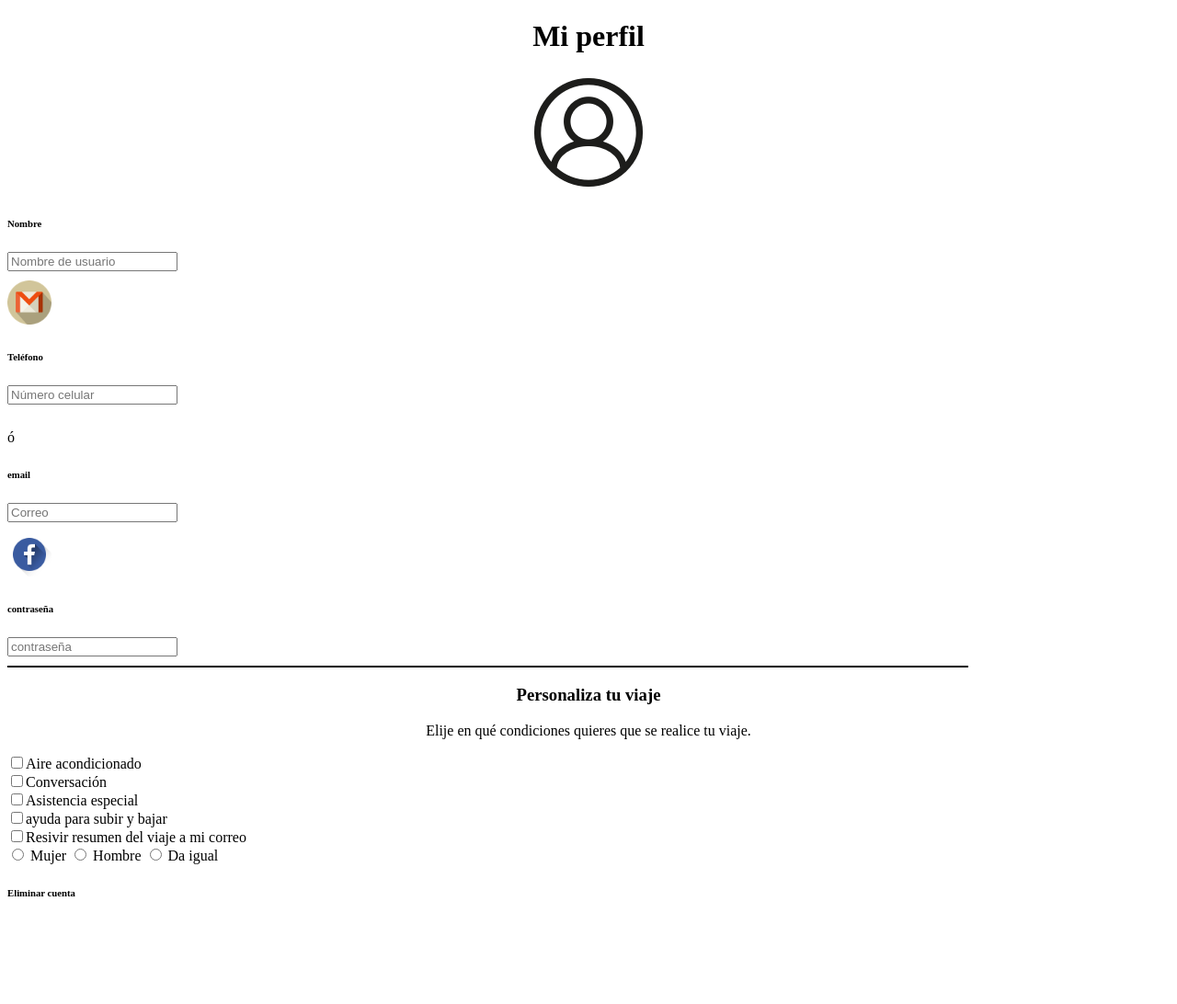
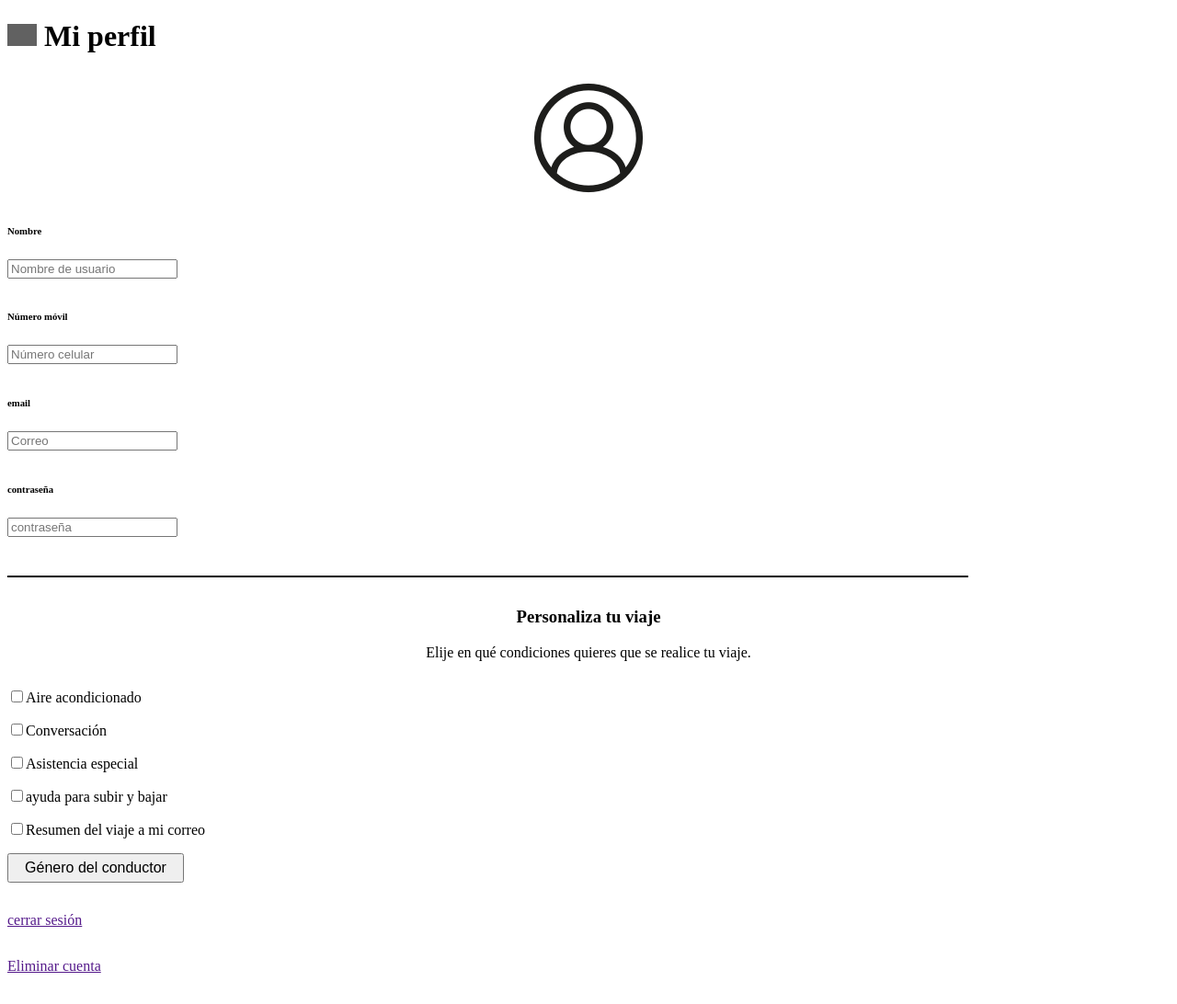
Before and after one commit to GelenMR/Hackaton-Uber, an Angular app: page /profile in a window 1280 px wide. Shown: the whole page at 92% size. Before the commit the page ends 1002 px from the top, so only its background shows below. Built offline with nearby package versions, Linux system fonts and the light colour scheme; grey boxes are pictures that could not be loaded; what angularfire2 would draw is missing.

Commit message:
reestructuración de html, agrego botones de cierre de sesión y eliminación de cuenta, y estilos en css

```diff
--- a/src/app/components/profile/profile.component.css
+++ b/src/app/components/profile/profile.component.css
@@ -1,5 +1,14 @@
-.title, .photograph-profile, .trip{
+.arrow-back {
+    filter: invert(100%);
+    width: 1em;
+  }
+
+  .photograph-profile, .trip{
       text-align: center;
+  }
+
+  .photograph-profile,  .title {
+      margin-bottom: 1.7em;
   }
 
   .gmail, .facebook {
@@ -7,13 +16,41 @@
       height: 3em;
   }
 
-.name-gmail, .celphone-o, .email-facebook, .pass {
+  .name, .celphone, .email, .pass {
       margin-bottom: .8em;
   }
 
   .line {
       border: .1em solid black;
       width: 82.5%;
+      margin-top: 2em;
+      margin-bottom: 2em;
+  }
+
+  .trip {
+      margin-bottom: 1.8em;
+  }
+
+  .switch {
+      margin-bottom: 1em;
+  }
+
+  .open-modal-btn {
+      margin-bottom: 2em;
+  }
+
+  .open-modal-btn {
+      font-size: 1em;
+      width: 12em;
+      height: 2em;
+      display: flex;
+      align-items: center;
+      justify-content: center;
+
+  }
+
+  .logout, .delete-acount {
+    margin-bottom: 2em;
 }
 
   @media (max-width: 400px) {
@@ -21,4 +58,5 @@
           width: 2em;
           height: 2em;
       }
+
   }
--- a/src/app/components/profile/profile.component.html
+++ b/src/app/components/profile/profile.component.html
@@ -1,8 +1,9 @@
+<div class="col-sm-12 col-md-12 bg-dark text-light title">
+  <h1>      <img class="arrow-back" src="../assets/img-profile/arrow-back.png" alt="atrás">
+    {{title}}</h1>
+</div>
+
 <div class="container">
-
-  <div class="col-sm-12 col-md-12 bg-dark text-light title">
-    <h1>{{title}}</h1>
-  </div>
 
   <div class="col-sm-12 col-md-12 photograph-profile">
     <img src="../assets/img-profile/photograph-profile.png" alt="Photo">
@@ -12,44 +13,32 @@
     <!-- datos personales y redes sociales -->
     <div class="row">
       <!-- nombre -->
-      <div class="col-12">
+      <div class="col-10 offset-1">
       <h6>Nombre</h6>
     </div>
-      <input class="col-6 form-control name-gmail" type="text" placeholder="Nombre de usuario">
-      <!-- botón gmail -->
-      <div class="col-2 offset-3 align-self-start">
-        <img class="gmail" src="../assets/img-profile/gmail-conect.png" alt="logo de gmail">
-      </div>
+      <input class="col-10 offset-1 form-control name" type="text" placeholder="Nombre de usuario">
     </div>
 
     <div class="row">
       <!-- teléfono celular -->
-      <div class="col-12">
-      <h6>Teléfono</h6>
+      <div class="col-10 offset-1">
+      <h6>Número móvil</h6>
     </div>
-      <input class="col-6 form-control celphone-o" type="text" placeholder="Número celular">
-      <!-- ó -->
-      <div class="col-1 offset-1 align-self-center">
-        <p>ó</p>
-      </div>
+      <input class="col-10 offset-1 form-control celphone" type="text" placeholder="Número celular">
     </div>
 
     <div class="row">
       <!-- correo -->
-      <div class="col-12">
+      <div class="col-10 offset-1">
       <h6>email</h6>
     </div>
-      <input class="col-6 form-control email-facebook" type="email" placeholder="Correo">
-      <!-- botón facebook -->
-      <div class="col-2 offset-3 align-self-end">
-        <img class="facebook" src="../assets/img-profile/facebook-conect.png" alt="logo de facebook">
-      </div>
+      <input class="col-10 offset-1 form-control email" type="email" placeholder="Correo">
     </div>
     <div class="row">
-        <div class="col-12">
+        <div class="col-10 offset-1">
       <h6>contraseña</h6>
     </div>
-      <input class="col-6 form-control pass" type="password" placeholder="contraseña">
+      <input class="col-10 offset-1 form-control pass" type="password" placeholder="contraseña">
     </div>
   </section>
 
@@ -62,29 +51,49 @@
     </div>
 
     <!-- form switch -->
-    <div class="col-12 custom-control custom-switch">
-      <input type="checkbox" class="custom-control-input" id="air-conditioning">
+    <div class="col-11 offset-1 custom-switch switch">
+        <input type="checkbox" class="custom-control-input" id="air-conditioning">
       <label class="custom-control-label" for="air-conditioning">Aire acondicionado</label>
     </div>
-    <div class="col-12 custom-control custom-switch">
+    <div class="col-11 offset-1 custom-switch switch">
       <input type="checkbox" class="custom-control-input" id="conversation">
       <label class="custom-control-label" for="conversation">Conversación</label>
     </div>
-    <div class="col-12 custom-control custom-switch">
+    <div class="col-11 offset-1 custom-switch switch">
       <input type="checkbox" class="custom-control-input" id="special-assistance">
       <label class="custom-control-label" for="special-assistance">Asistencia especial</label>
     </div>
-    <div class="col-12 custom-control custom-switch">
+    <div class="col-11 offset-1 custom-switch switch">
       <input type="checkbox" class="custom-control-input" id="help">
       <label class="custom-control-label" for="help">ayuda para subir y bajar</label>
     </div>
-    <div class="col-12 custom-control custom-switch">
+    <div class="col-11 offset-1 custom-switch switch">
       <input type="checkbox" class="custom-control-input" id="route-summary">
-      <label class="custom-control-label" for="route-summary">Resivir resumen del viaje a mi correo
+      <label class="custom-control-label" for="route-summary">Resumen del viaje a mi correo
       </label>
     </div>
+    <div class="col-11 offset-1 btn-driver">
+    <button class="btn btn-lg btn-outline-dark open-modal-btn" (click)="openModal(modalConductor)">Género del conductor</button>
+  </div>
+  </section>
 
-    <div class="row btn-group btn-group-toggle" ngbRadioGroup name="radioBasic">
+  <section class="lave">
+    <div class="col-11 offset-1 logout">
+      <a href="">cerrar sesión</a>
+    </div>
+    <div class="col-11 offset-1 delete-acount">
+      <a href="" class="text-danger">Eliminar cuenta</a>
+    </div>
+  </section>
+</div>
+
+<ng-template #modalConductor class="row align-items-end modal-driver">
+  <div class="modal-header">
+    <h4 class="modal-title">
+      Género del conductor</h4>
+  </div>
+  <div class="modal-body">
+    <div class="flex-column btn-group btn-group-toggle" ngbRadioGroup name="radioBasic">
       <label class="driver-gender">
         <input type="radio" value="female"> Mujer
       </label>
@@ -92,11 +101,9 @@
         <input type="radio" value="male"> Hombre
       </label>
       <label class="driver-gender">
-        <input type="radio" value="no-matter"> Da igual
+        <input type="radio" value="no-matter"> Indiferente
       </label>
     </div>
-
-  </section>
-
-  <h6 class="text-danger">Eliminar cuenta</h6>
-</div>
+  </div>
+  <div class="modal-footer"></div>
+</ng-template>
--- a/src/app/components/profile/profile.component.ts
+++ b/src/app/components/profile/profile.component.ts
@@ -1,4 +1,5 @@
 import { Component, OnInit } from '@angular/core';
+import { NgbModal } from '@ng-bootstrap/ng-bootstrap';
 
 @Component({
   selector: 'app-profile',
@@ -7,10 +8,17 @@ import { Component, OnInit } from '@angular/core';
 })
 export class ProfileComponent implements OnInit {
 
-  constructor() { }
+  title = 'Mi perfil';
+
+  constructor(private modalService: NgbModal) {}
+
+   openModal(modal){
+     this.modalService.open(modal);
+
+  }
 
   ngOnInit() {
   }
 
-  title = 'Mi perfil';
+
 }
```
Lines whose indentation alone changed are shown as unchanged.
